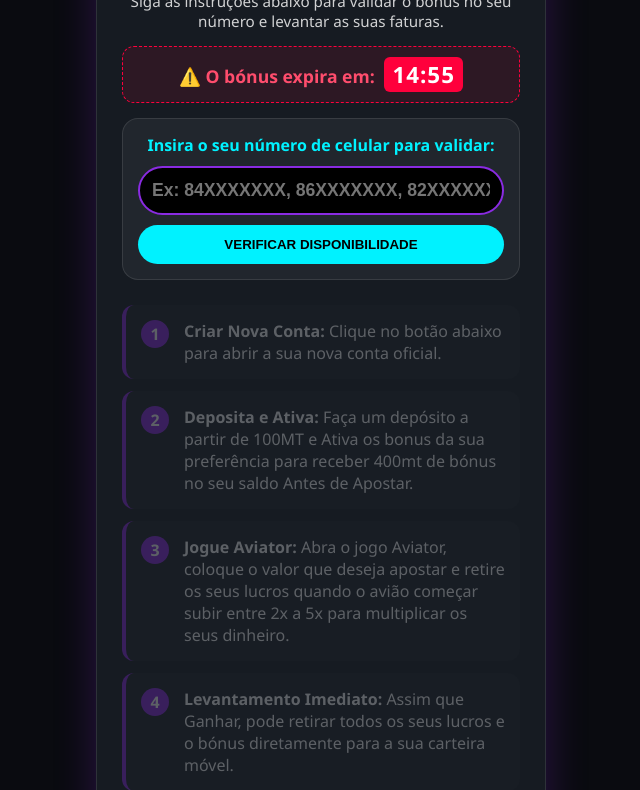
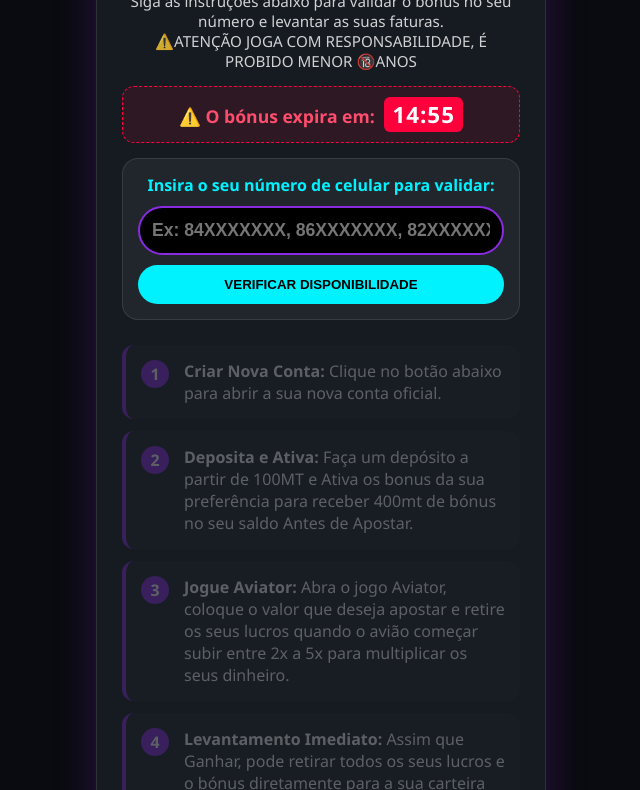
Before and after one commit to axdimasff/betyeto, a plain HTML site: page index.html in a window 1280 px wide. Shown: the part 186-976 px from the top of the page, without its empty margins (319-959 px from the left). Drawn offline with Linux system fonts and the light colour scheme.

Commit message:
Update index.html

```diff
--- a/index.html
+++ b/index.html
@@ -243,7 +243,7 @@
 <div class="container">
     <div class="logo-area">
         <h1>Ganhe 300% de Bónus no Aviator e Apostas Esportivas!</h1>
-        <p style="opacity: 0.8; font-size: 0.95rem; margin-top: 10px;">Siga as instruções abaixo para validar o bónus no seu número e levantar as suas faturas.</p>
+        <p style="opacity: 0.8; font-size: 0.95rem; margin-top: 10px;">Siga as instruções abaixo para validar o bónus no seu número e levantar as suas faturas.<br> ⚠️ATENÇÃO JOGA COM RESPONSABILIDADE, É PROBIDO MENOR 🔞ANOS</p>
     </div>
 
     <div class="countdown-container">
```
